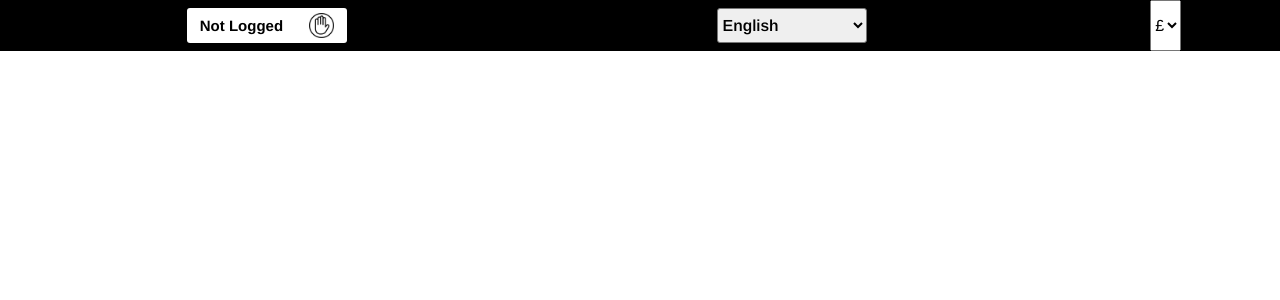
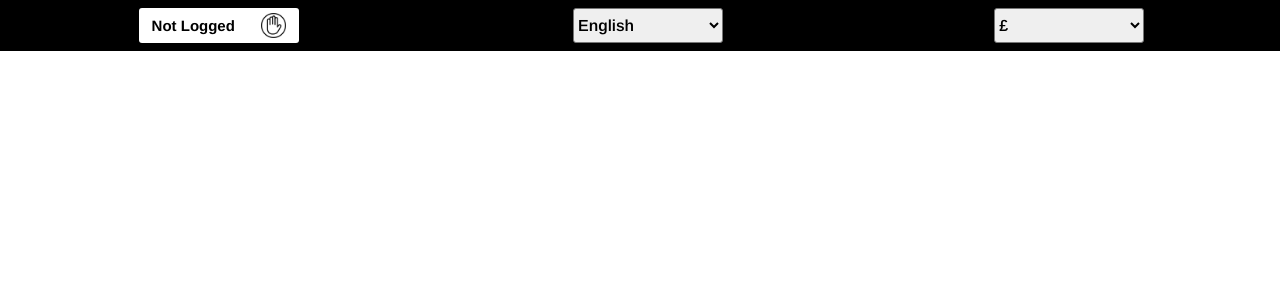
Before and after one commit to fabiolorenzi/tha-shirt, a React (Create React App) app in the folder client/: page / in a window 1280 px wide. Shown: the top 300 px of the page. Built offline with nearby package versions, Linux system fonts and the light colour scheme; a web font is replaced by a local one.

Commit message:
styled CurrencySelection component

```diff
--- a/client/src/components/Header/stylesheets/CurrencySelection.css
+++ b/client/src/components/Header/stylesheets/CurrencySelection.css
@@ -1,4 +1,17 @@
 .currencySelectionContainer {
   display: block;
+  width: 25%;
+}
+
+.currencySelectionContainer select {
+  height: 35px;
+  width: 150px;
+  margin: auto;
+  border-radius: 3px;
+  font-weight: 600;
+}
+
+.currencySelectionContainer select option {
+  font-weight: 600;
 }
 /*# sourceMappingURL=CurrencySelection.css.map */
--- a/client/src/components/Header/stylesheets/CurrencySelection.scss
+++ b/client/src/components/Header/stylesheets/CurrencySelection.scss
@@ -2,4 +2,15 @@
 
 .currencySelectionContainer {
     display: block;
+    width: 25%;
+    select {
+        height: 35px;
+        width: 150px;
+        margin: auto;
+        border-radius: 3px;
+        font-weight: 600;
+        option {
+            font-weight: 600;
+        }
+    }
 }
```
Also changed, not shown: 1 other file (tests, documents, lock files or other folders).
